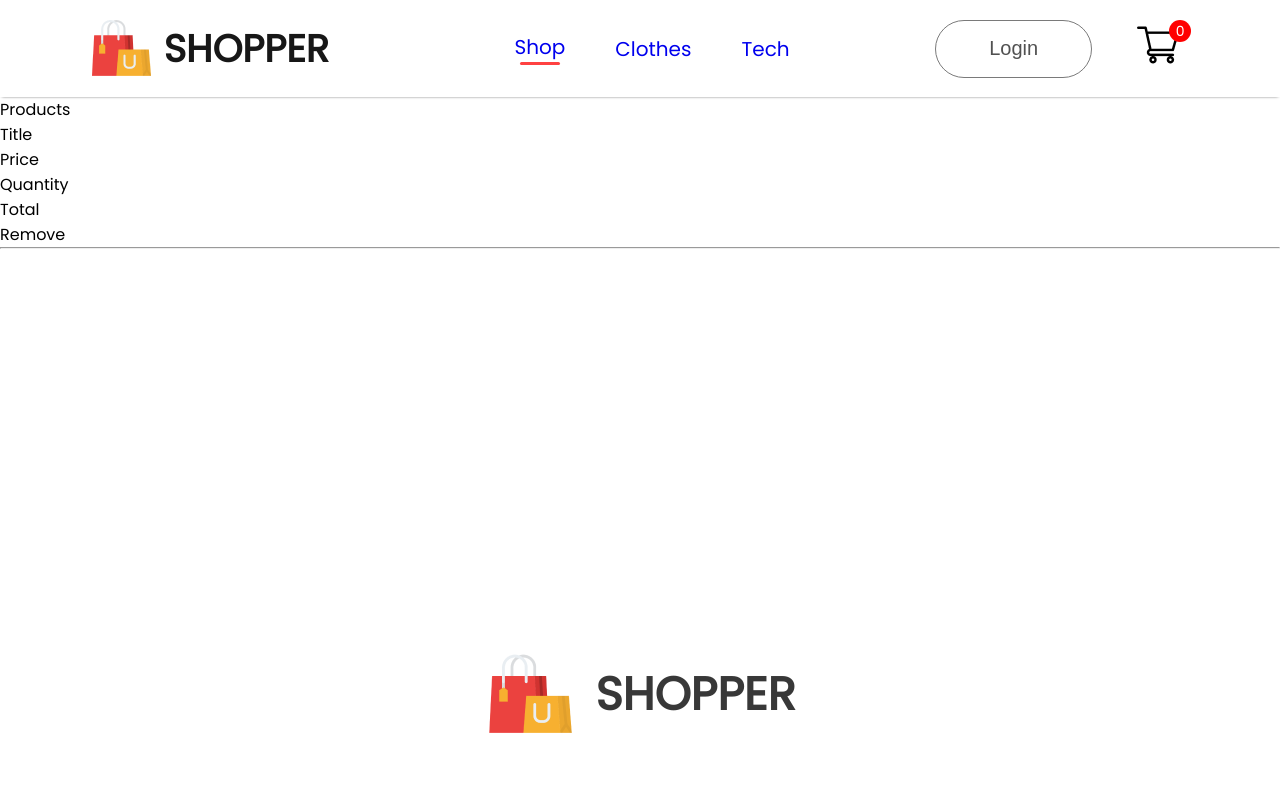
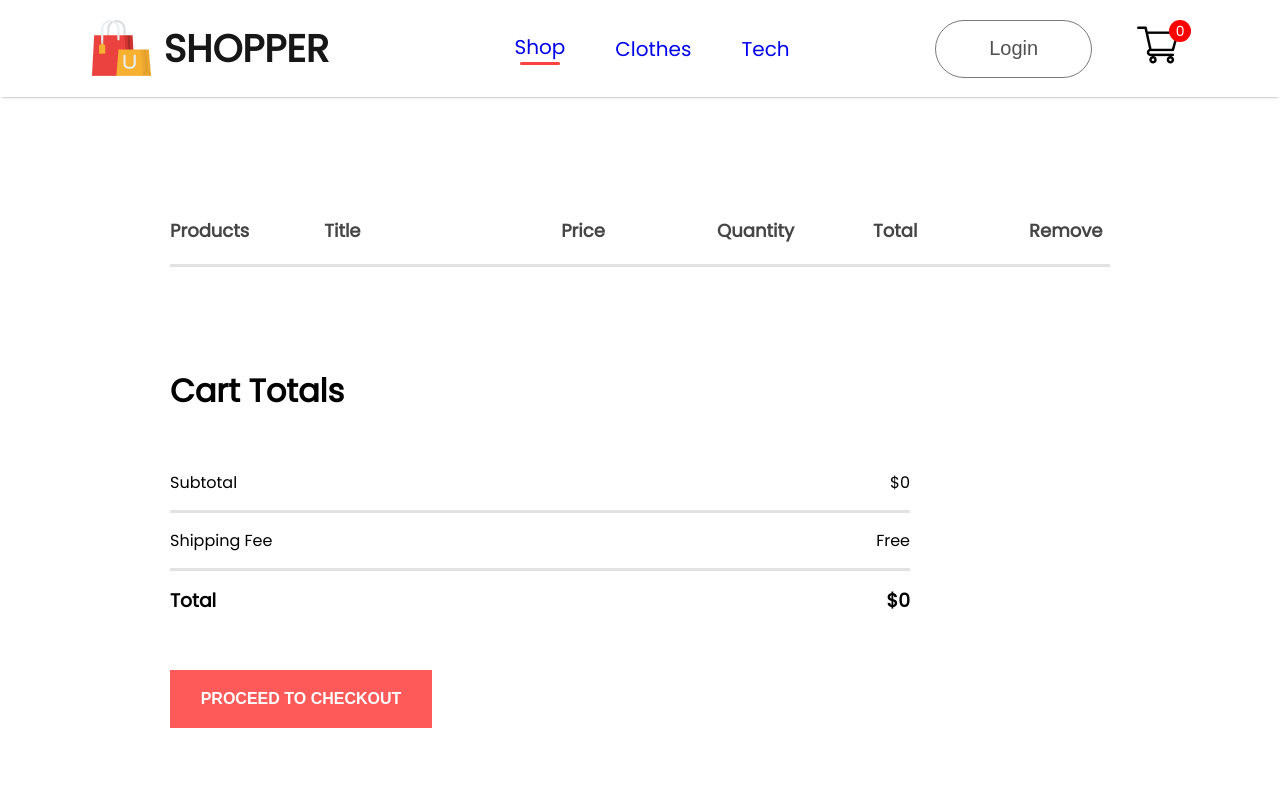
Before and after one commit to ZvsZig/e-commerce, a React (Create React App) app in the folder frontend/: page /cart in a window 1280 px wide. Shown: the top 794 px of the page. Built offline with nearby package versions, Linux system fonts and the light colour scheme.

Commit message:
installed total cart amount logic

```diff
--- a/frontend/src/components/CartItems/CartItems.css
+++ b/frontend/src/components/CartItems/CartItems.css
@@ -0,0 +1,73 @@
+.cartitems{
+    margin: 100px 170px;
+}
+
+.cartitems hr{
+    height: 3px;
+    background: #e2e2e2;
+    border: 0;
+}
+
+.cartitems-format-main{
+    display: grid;
+    grid-template-columns: .5fr 2fr 1fr 1fr 1fr 1fr;
+    align-items: center;
+    gap: 75px;
+    padding: 20px 0px;
+    color: #454545;
+    font-size: 18px;
+    font-weight: 600;
+}
+
+.cartitems-format{
+    font-size: 17px;
+    font-weight: 500;
+}
+
+.carticon-product-icon{
+    height: 62px;
+}
+
+.cartitems-remove-icon{
+    width: 15px;
+    margin: 0px 40px;
+    cursor: pointer;
+}
+
+.cartitems-quantity{
+    width: 64px;
+    height: 50px;
+    border: 2px solid #ebebeb;
+    background: #fff;
+}
+
+.cartitems-down{
+    display: flex;
+    margin: 100px 0px;
+}
+
+.cartitems-total{
+    display: flex;
+    flex-direction: column;
+    gap: 40px;
+    flex: 1;
+    margin-right: 200px;
+}
+
+.cartitems-total-item{
+    display: flex;
+    justify-content: space-between;
+    padding: 15px 0px;
+}
+
+.cartitems-total button{
+    width: 262px;
+    height: 58px;
+    outline: none;
+    border: none;
+    background: #ff5a5a;
+    color: #fff;
+    font-size: 16px;
+    font-weight: 600;
+    cursor: pointer;
+}
--- a/frontend/src/components/CartItems/CartItems.jsx
+++ b/frontend/src/components/CartItems/CartItems.jsx
@@ -4,9 +4,8 @@ import { ShopContext } from '../../context/ShopContext'
 import { useContext } from 'react'
 import remove_icon from '../Assets/cart_cross_icon.png'
 
-
 const CartItems = () => {
-    const { all_product, cartItems, removeFromCart } = useContext(ShopContext)
+    const { getTotalCartAmount, all_product, cartItems, removeFromCart } = useContext(ShopContext)
     return (
         <div className='cartitems'>
             <div className='cartitems-format-main'>
@@ -21,13 +20,13 @@ const CartItems = () => {
             {all_product.map((e) => {
                 if (cartItems[e.id] > 0) {
                     return <div>
-                        <div className='cartitems-format'>
+                        <div className='cartitems-format cartitems-format-main'>
                             <img src = {e.image} alt='' className='carticon-product-icon' />
                             <p>{e.name}</p>
                             <p>${e.new_price}</p>
                             <button className='cartitems-quantity'>{cartItems[e.id]}</button>
-                            <p>{e.new_price * cartItems[e.id]}</p>
-                            <img src={remove_icon} onClick={() => { removeFromCart(e.id)}} alt='' />
+                            <p>${e.new_price * cartItems[e.id]}</p>
+                            <img className = 'cartitems-remove-icon' src={remove_icon} onClick={() => { removeFromCart(e.id)}} alt='' />
                         </div>
                         <hr />
                     </div>
@@ -35,6 +34,28 @@ const CartItems = () => {
                     return null;
                 }
             })}
+            <div className='cartitems-down'>
+                <div className='cartitems-total'>
+                    <h1>Cart Totals</h1>
+                    <div>
+                        <div className='cartitems-total-item'>
+                            <p>Subtotal</p>
+                            <p>${getTotalCartAmount()}</p>
+                        </div>
+                        <hr/>
+                        <div className='cartitems-total-item'>
+                            <p>Shipping Fee</p>
+                            <p>Free</p>
+                        </div>
+                        <hr/>
+                        <div className='cartitems-total-item'>
+                            <h3>Total</h3>
+                            <h3>${getTotalCartAmount()}</h3>
+                        </div>
+                    </div>
+                    <button>PROCEED TO CHECKOUT</button>
+                </div>
+            </div>
         </div>
     )
 }
--- a/frontend/src/context/ShopContext.jsx
+++ b/frontend/src/context/ShopContext.jsx
@@ -25,7 +25,18 @@ const ShopContextProvider = (props) => {
         setCartItems((prev) => ({ ...prev, [itemId]: prev[itemId] - 1 }));
     }
 
-    const contextValue = { all_product, cartItems, addToCart, removeFromCart };
+const getTotalCartAmount = () => {
+    let totalAmount = 0;
+    for (const item in cartItems){
+        if (cartItems[item]>0){
+            let itemInfo = all_product.find((product) => product.id === Number(item));
+            totalAmount += itemInfo.new_price * cartItems[item];
+        }
+    }
+    return totalAmount;
+}
+
+    const contextValue = { getTotalCartAmount,all_product, cartItems, addToCart, removeFromCart };
 
     return (
         <ShopContext.Provider value={contextValue}>
```
